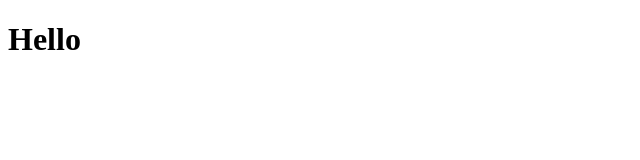
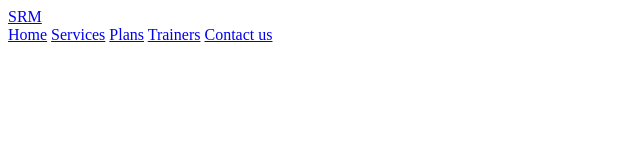
Before and after one commit to msram1002/srmFitness, a plain HTML site: page index.html in a window 1280 px wide. Shown: the whole page, without its empty margins (0-640 px from the left). Drawn offline with Linux system fonts and the light colour scheme.

Commit message:
creating navbar

```diff
--- a/index.html
+++ b/index.html
@@ -1,12 +1,30 @@
 <!DOCTYPE html>
 <html lang="en">
+
 <head>
   <meta charset="UTF-8">
   <meta http-equiv="X-UA-Compatible" content="IE=edge">
   <meta name="viewport" content="width=device-width, initial-scale=1.0">
   <title>SRM Fitness</title>
 </head>
+
 <body>
-  <h1>Hello</h1>
+  <!-- Navbar Section -->
+  <nav class="navbar">
+    <a href="/" class="navbar__logo">SRM</a>
+    <div class="navbar__toggle" id="mobile-menu">
+      <span class="bar"></span>
+      <span class="bar"></span>
+      <span class="bar"></span>
+    </div>
+    <div class="navbar__menu">
+      <a href="/" class="navbar__link">Home</a>
+      <a href="/services.html" class="navbar__link">Services</a>
+      <a href="/plans.html" class="navbar__link">Plans</a>
+      <a href="/trainers.html" class="navbar__link">Trainers</a>
+      <a href="/contactus.html" class="navbar__link">Contact us</a>
+    </div>
+  </nav>
 </body>
+
 </html>
```
